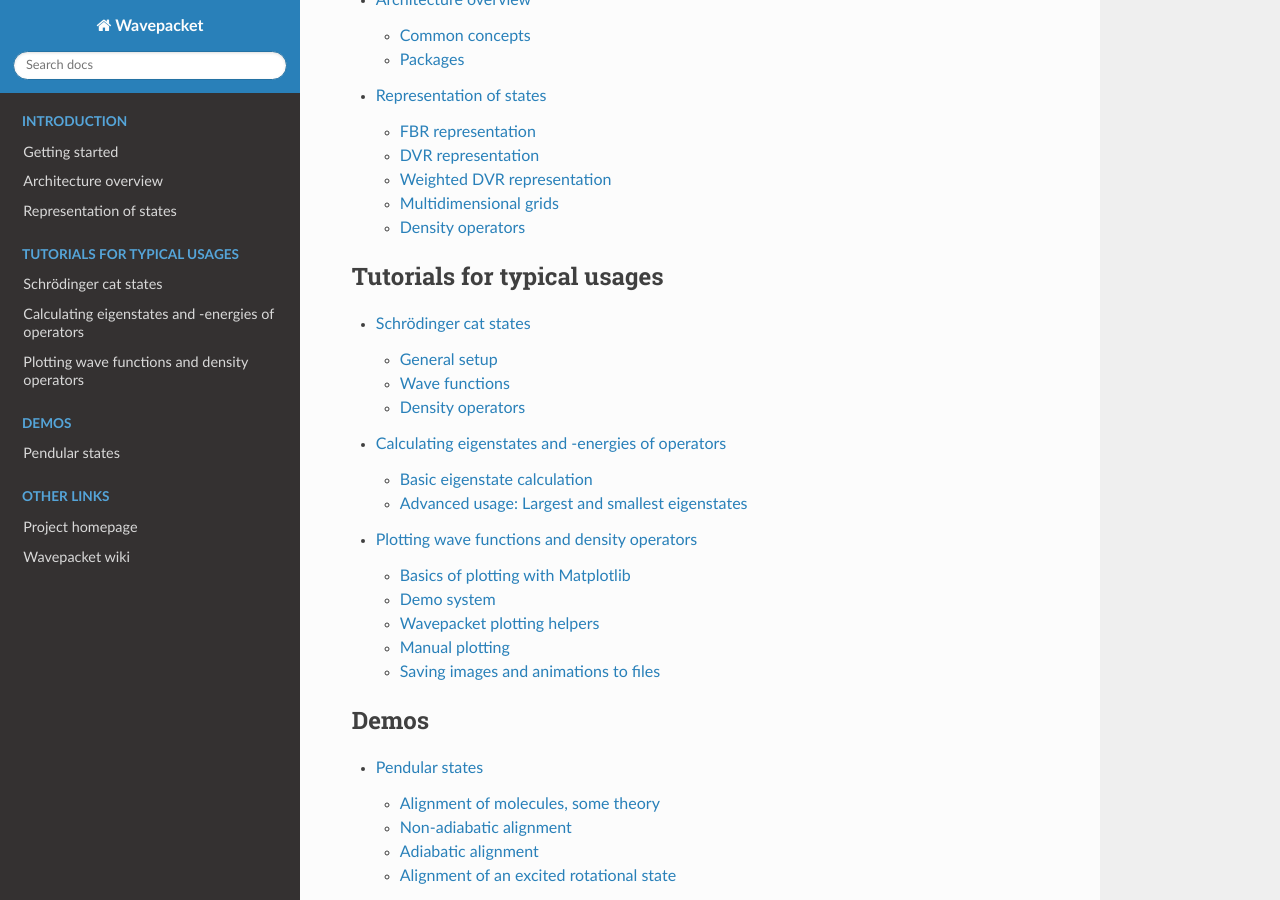
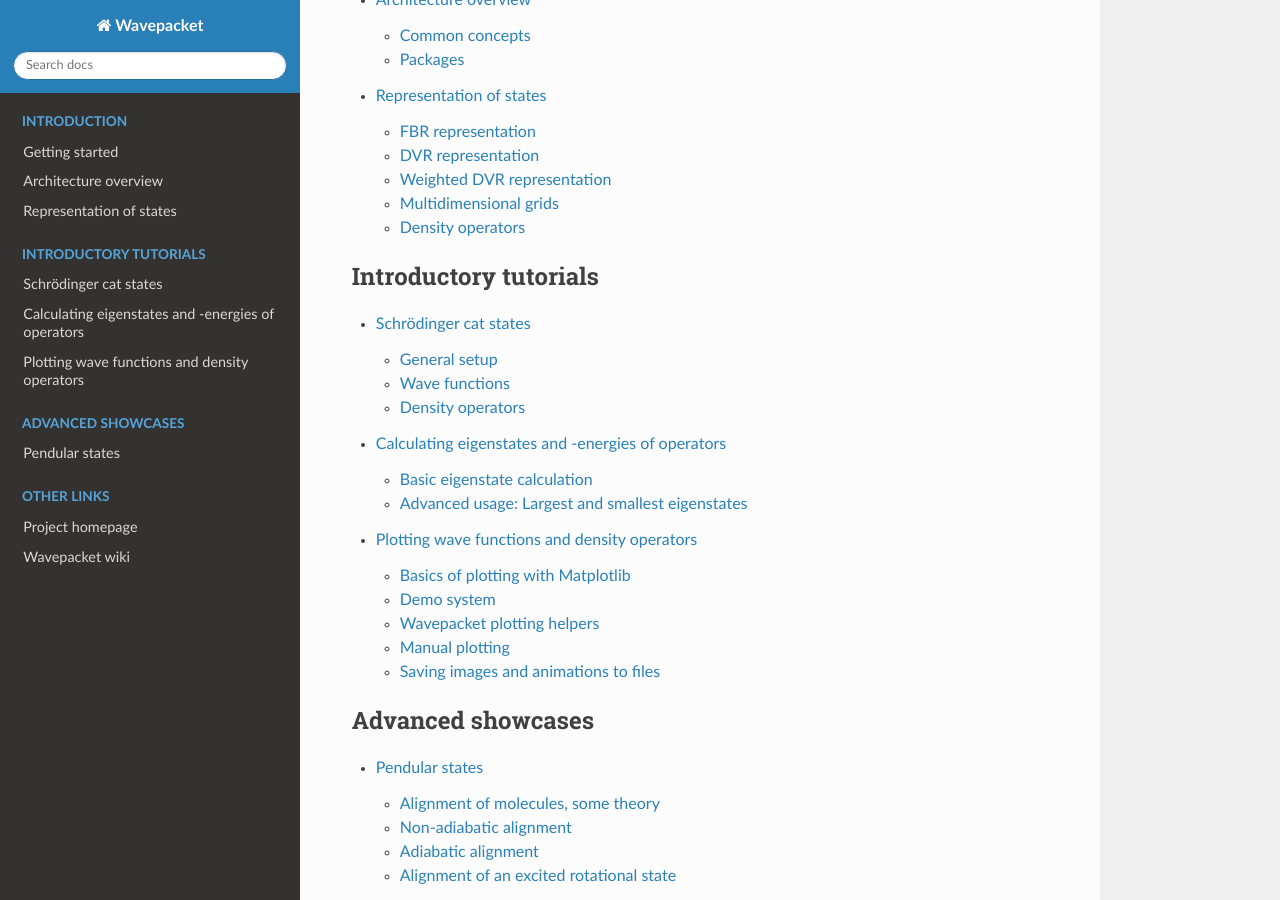
Before and after one commit to ulflor/wavepacket, a Sphinx documentation site: the page built from doc/index.rst, in a window 1280 px wide and 900 px high, scrolled down 788 px. Built offline with Sphinx 7.4.7 and the Read the Docs theme 3.1.0, drawn with Linux system fonts in a browser that asks for light colours; formulas are drawn with MathJax 3; pages that are not in the unit, such as notebooks, are missing from menus.

Commit message:
Renamed some sections to distinguish tutorials and showcases / teaching material

```diff
--- a/doc/index.rst
+++ b/doc/index.rst
@@ -41,14 +41,14 @@
     representations
 
 .. toctree::
-   :caption: Tutorials for typical usages
+   :caption: Introductory tutorials
 
    tutorials/schroedinger_cat
    tutorials/eigenstates
    tutorials/plotting
 
 .. toctree::
-    :caption: Demos
+    :caption: Advanced showcases
 
     demos/pendular_states
 
```
